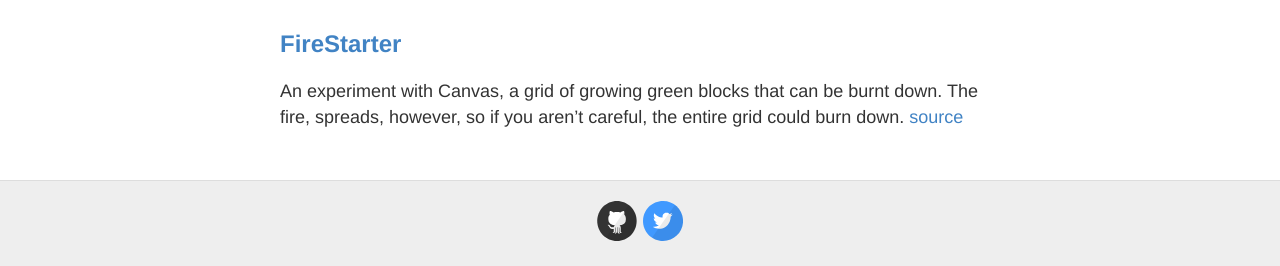
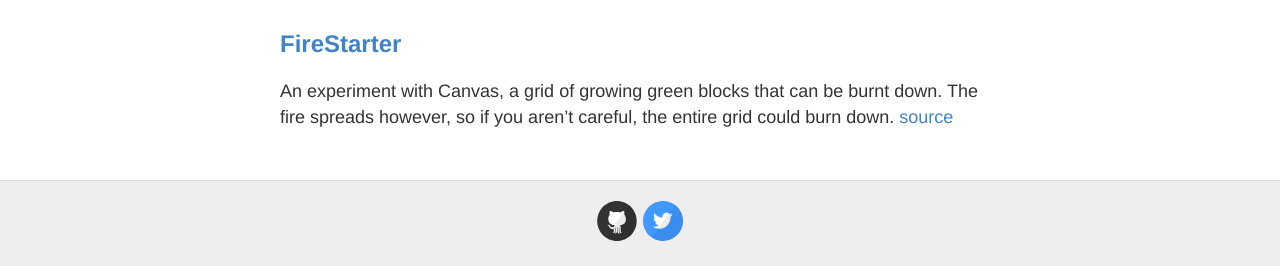
Before and after one commit to tchandler/tchandler.github.io, a Jekyll site: the page built from projects.md, in a window 1280 px wide. Shown: the part 859-1125 px from the top of the page. Built offline with Jekyll 4.4.1, drawn with Linux system fonts in a browser that asks for light colours.

Commit message:
Typo and config fix

```diff
--- a/_config.yml
+++ b/_config.yml
@@ -54,7 +54,7 @@ baseurl: ""
 #
 
 markdown: kramdown
-highlighter: pygments
+highlighter: rouge
 permalink: /:title/
 
 # The release of Jekyll Now that you're using
--- a/projects.md
+++ b/projects.md
@@ -19,5 +19,5 @@ An abstract, simulated ecosystem using a customized version of Flora.js. Two int
 A channeled pub sub system that I wrote to experiment with event based systems and various JS patterns.
 
 ## [FireStarter](/FireStarter) ##
-An experiment with Canvas, a grid of growing green blocks that can be burnt down. The fire, spreads, however, so if you aren't careful, the entire grid could burn down.
+An experiment with Canvas, a grid of growing green blocks that can be burnt down. The fire spreads however, so if you aren't careful, the entire grid could burn down.
 [source](https://www.github.com/tchandler/FireStarter)
```
